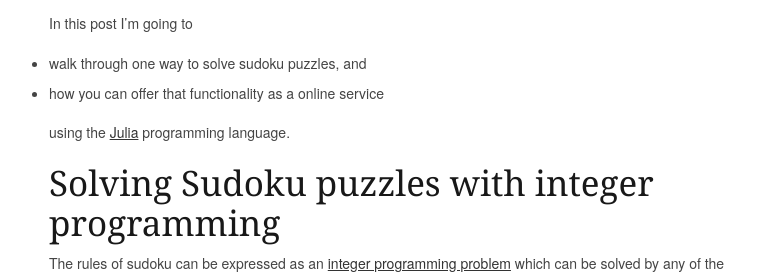
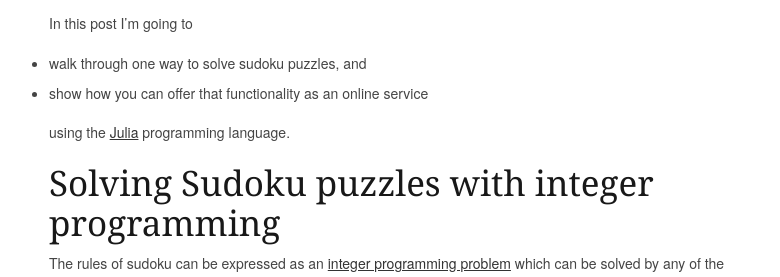
Before and after one commit to IainNZ/OldPersonalSite, a Jekyll site: the page built from _posts/2013-09-15-sudoku-as-a-service.markdown, in a window 1280 px wide and 900 px high, scrolled down 797 px. Shown: the part 177-454 px from the top of the window, without its empty margins (121-901 px from the left). Built offline with Jekyll 4.4.1, drawn with Linux system fonts in a browser that asks for light colours; Markdown is read by kramdown in place of the engine named in the settings.

Commit message:
Final tweak to sudoku(?)

```diff
--- a/_posts/2013-09-15-sudoku-as-a-service.markdown
+++ b/_posts/2013-09-15-sudoku-as-a-service.markdown
@@ -16,7 +16,7 @@ title: Sudoku-as-a-Service with Julia
 In this post I'm going to
 
  * walk through one way to solve sudoku puzzles, and
- * how you can offer that functionality as a online service
+ * show how you can offer that functionality as an online service
 
 using the [Julia](http://julialang.org) programming language.
 
```
Also changed, not shown: 2 other files.
